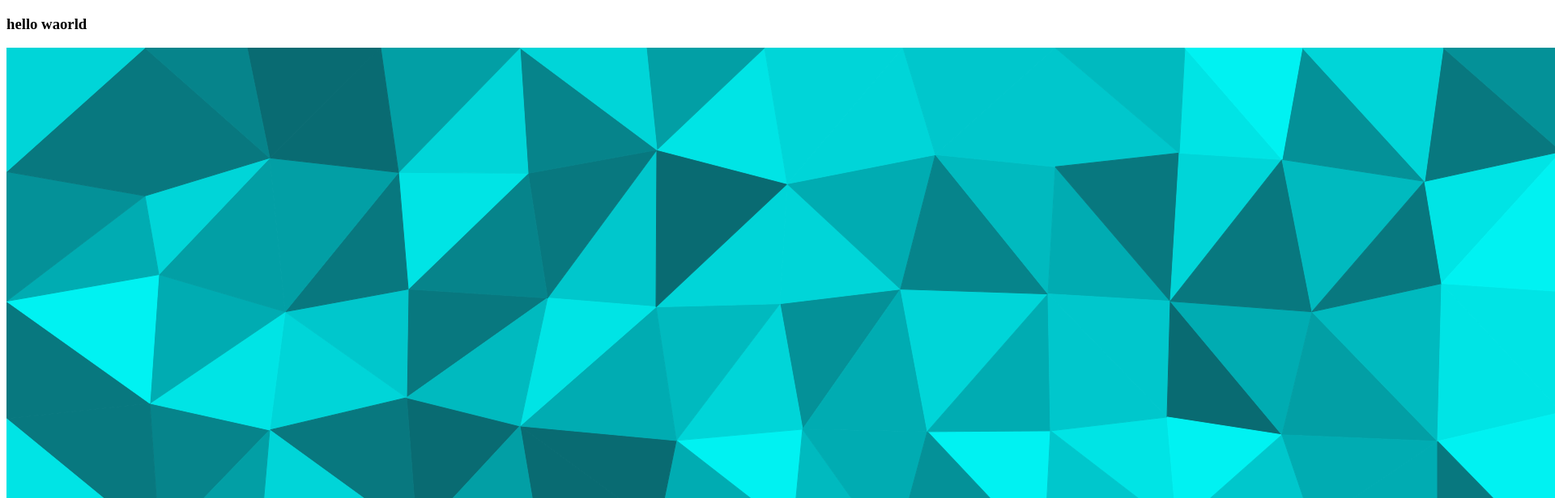
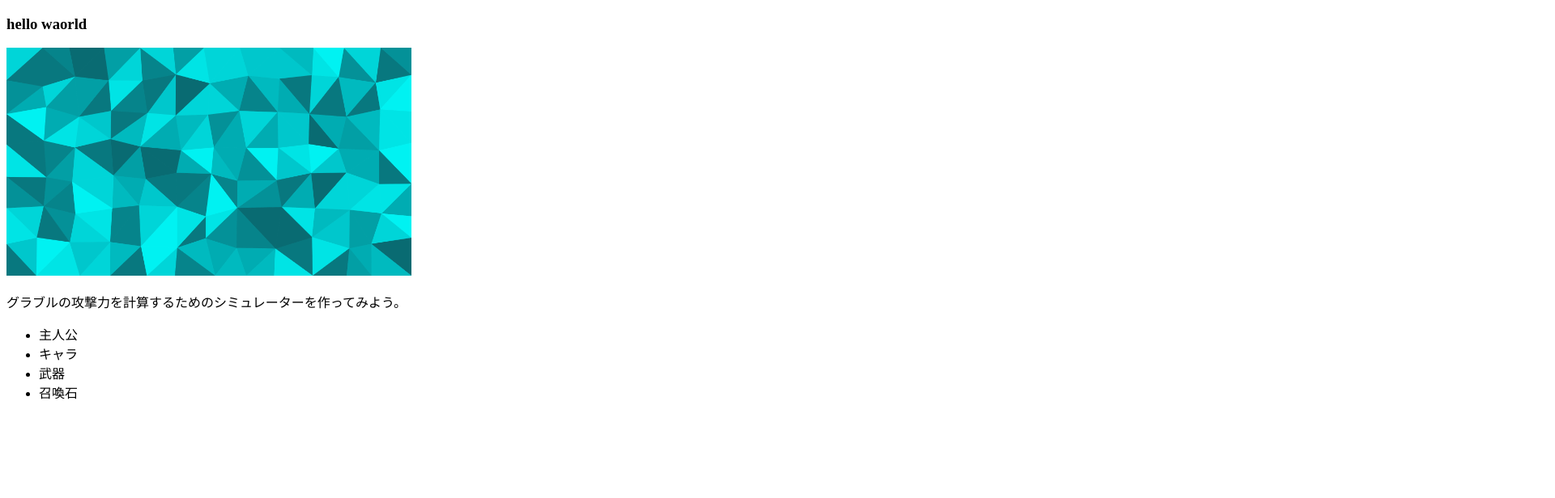
Before and after one commit to Ayatsuki/test, a plain HTML site: page index.html in a window 1280 px wide. Shown: the top 616 px of the page at 81% size, 1920 px wide, since content can reach past the window. Drawn offline with Linux system fonts and the light colour scheme.

Commit message:
Update index.html

```diff
--- a/index.html
+++ b/index.html
@@ -6,7 +6,15 @@
     </head>
     <body>
         <h3>hello waorld</h3>
-        <img src="images/test-img.png">
+        <img
+            src="images/test-img.png"
+            width="500px" />
         <p>グラブルの攻撃力を計算するためのシミュレーターを作ってみよう。</p>
+        <ul>
+            <li>主人公</li>
+            <li>キャラ</li>
+            <li>武器</li>
+            <li>召喚石</li>
+        </ul>
     </body>
 </html>
```
